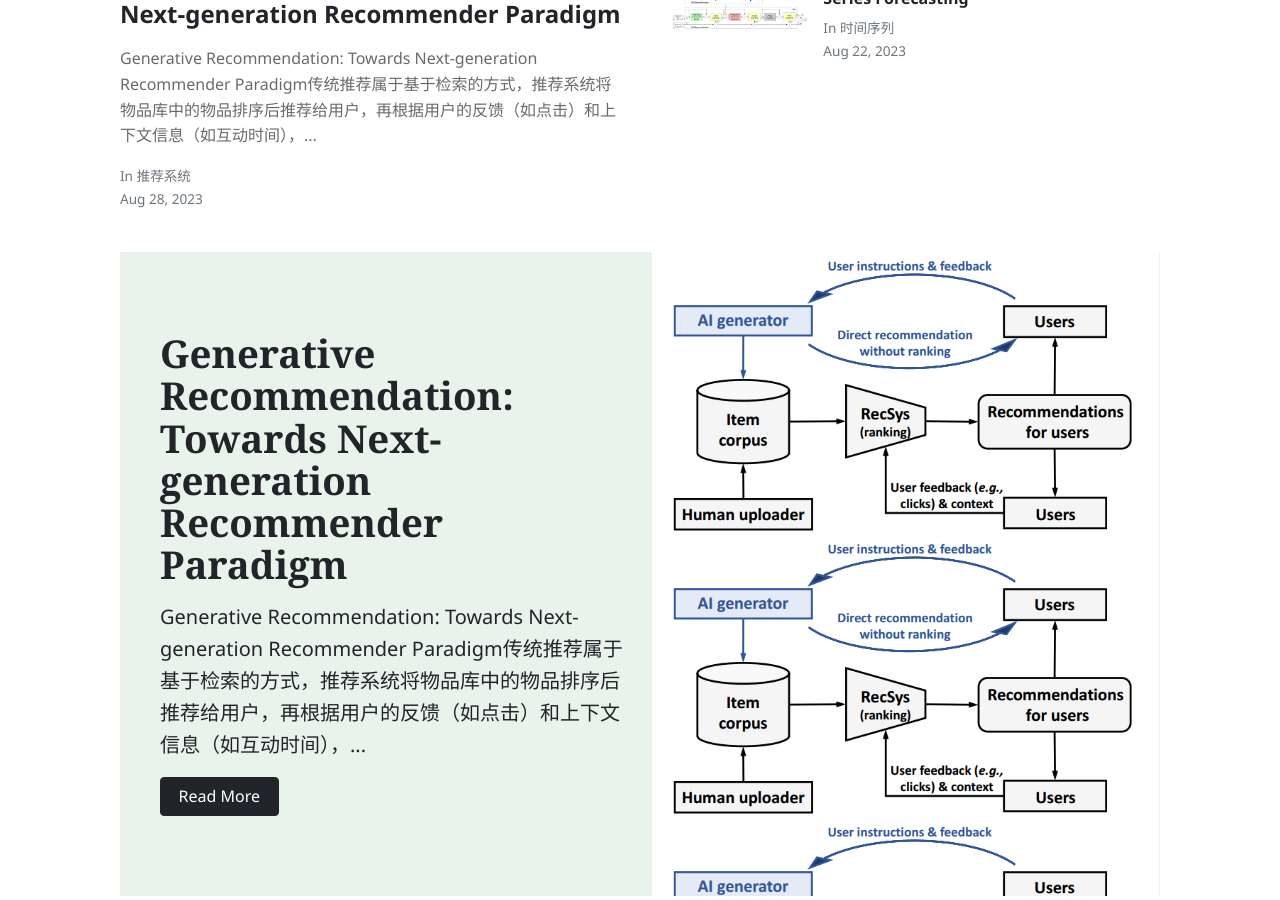
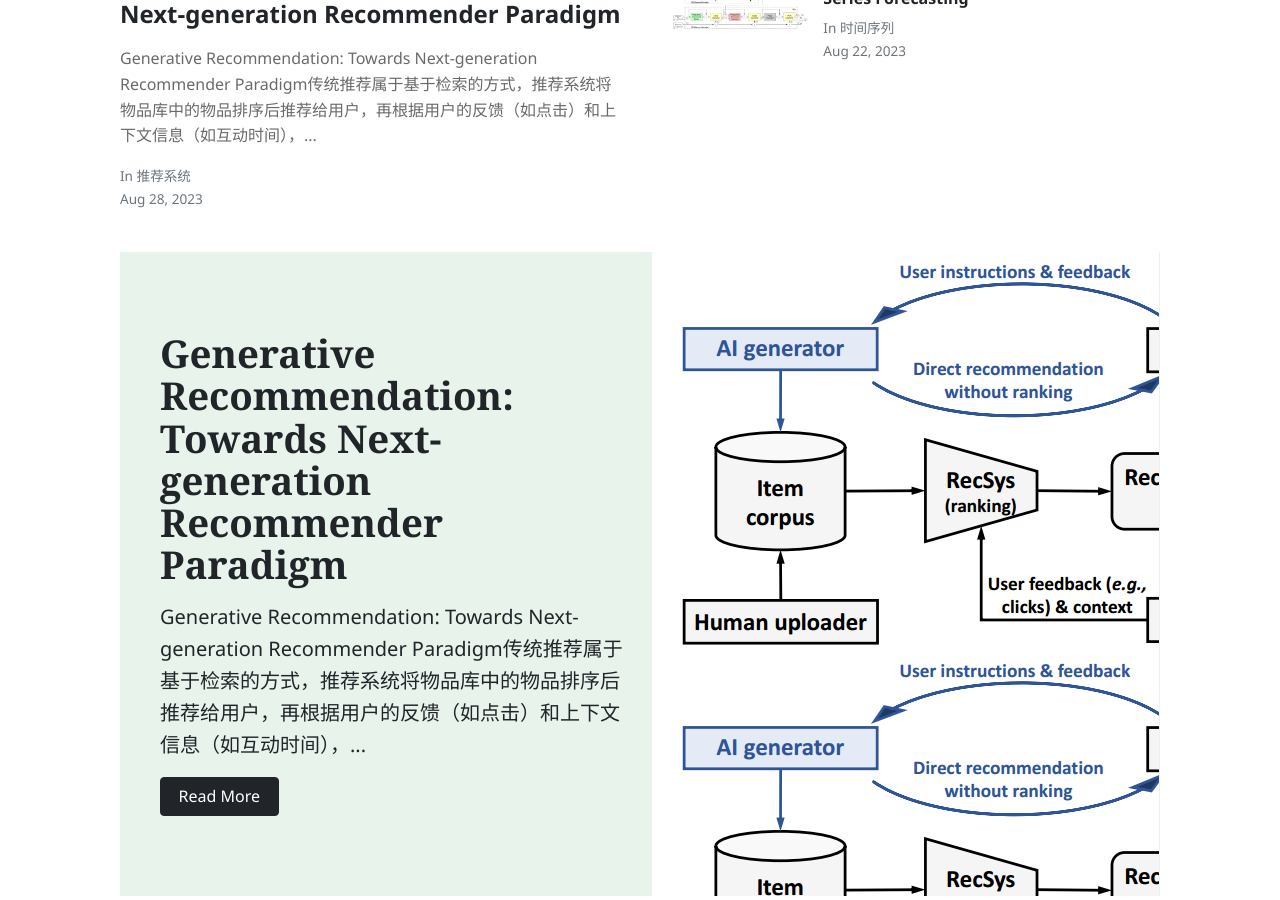
Before and after one commit to biya0105/biya0105.github.io, a Jekyll site: the page built from index.html, in a window 1280 px wide and 900 px high, scrolled down 319 px. Built offline with Jekyll 4.4.1, drawn with Linux system fonts in a browser that asks for light colours; nearby versions of some CDN libraries; the list of posts is cut into pages by our own code.

Commit message:
Update index.html

```diff
--- a/index.html
+++ b/index.html
@@ -146,7 +146,7 @@ description: "A great Jekyll theme developed by Sal @wowthemesnet."
                 </p>
                 <a href="{{site.baseurl}}{{post.url}}" class="btn btn-dark">Read More</a>
             </div>
-            <div class="col-md-6 d-none d-md-block pr-0" style="background-size:contain;background-image:url({{site.baseurl}}/{{ post.image }});">
+            <div class="col-md-6 d-none d-md-block pr-0" style="background-size:auto;background-image:url({{site.baseurl}}/{{ post.image }});">
             </div>
         </div>
     </div>
```
